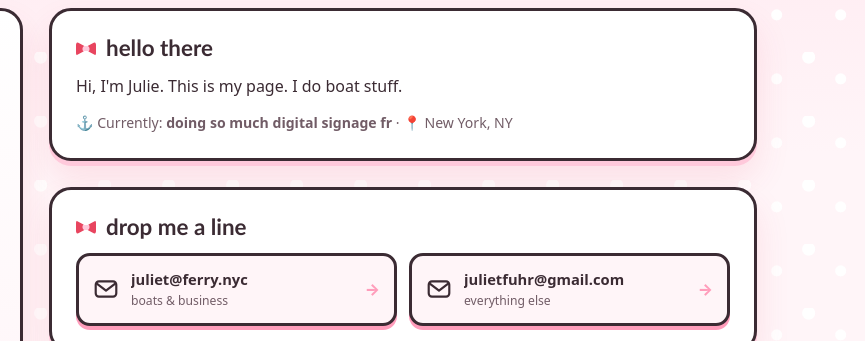
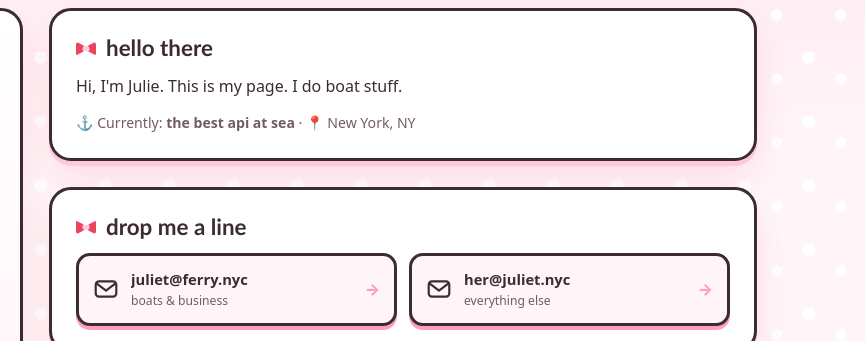
Before and after one commit to jefuhr/julieSite, a website: page index.html in a window 1280 px wide. Shown: the part 268-609 px from the top of the page, 415-1280 px from the left. Drawn offline with Linux system fonts and the light colour scheme; no server answers.

Commit message:
Update the "currently" line and the second contact address
Carries over the edits from the main checkout: "currently" now reads
"the best api at sea", and the everything-else address is her@juliet.nyc.

Co-Authored-By: Claude Opus 5.5 <noreply@anthropic.com>

```diff
--- a/index.html
+++ b/index.html
@@ -153,7 +153,7 @@
 				Hi, I'm Julie. This is my page. I do boat stuff.
 			</p>
 			<p class="micro">
-				⚓ Currently: <strong>doing so much digital signage fr</strong> · 📍 New York, NY
+				⚓ Currently: <strong>the best api at sea</strong> · 📍 New York, NY
 			</p>
 		</section>
 
@@ -175,13 +175,13 @@
 					</a>
 				</li>
 				<li>
-					<a class="mail-link" href="mailto:julietfuhr@gmail.com">
+					<a class="mail-link" href="mailto:her@juliet.nyc">
 						<svg class="env" viewBox="0 0 24 24" aria-hidden="true">
 							<rect x="2.5" y="5" width="19" height="14" rx="3"/>
 							<path d="M3.5 7l8.5 6.5L20.5 7"/>
 						</svg>
 						<span class="mail-body">
-							<span class="mail-addr">julietfuhr@gmail.com</span>
+							<span class="mail-addr">her@juliet.nyc</span>
 							<span class="mail-tag">everything else</span>
 						</span>
 						<span class="go" aria-hidden="true">→</span>
```
